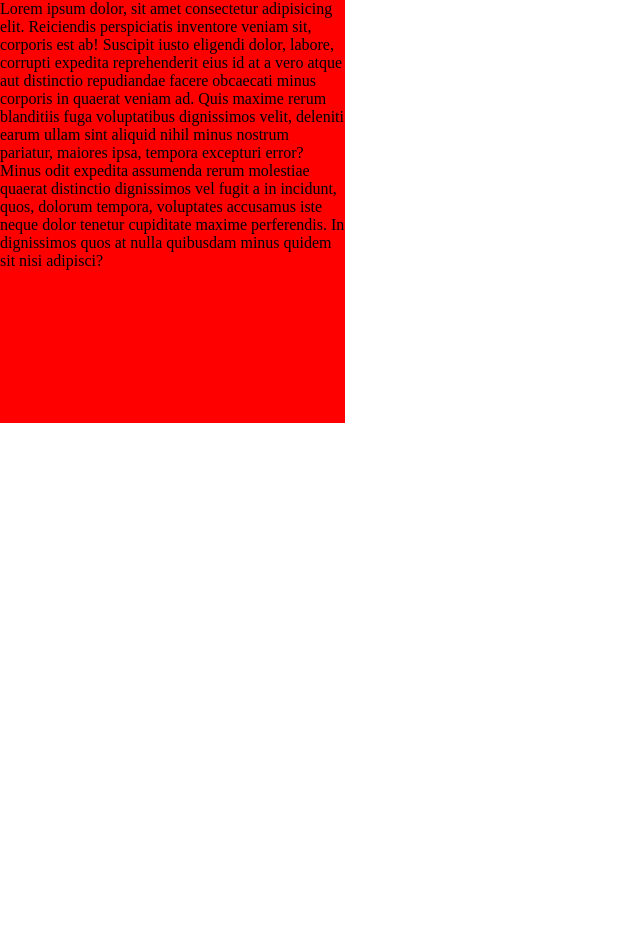
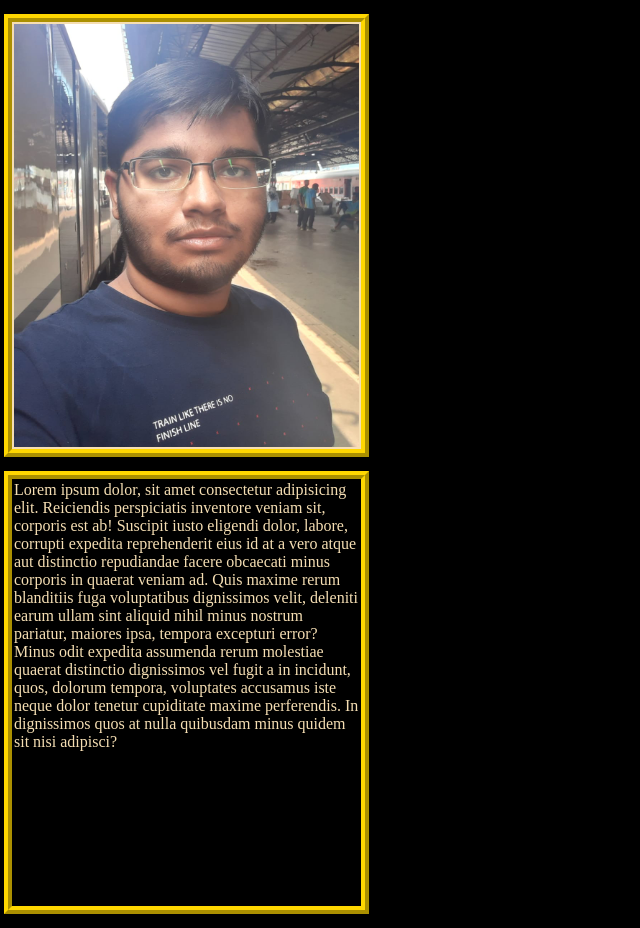
Before and after one commit to RitamSanyal/webdevstrt, a web app: file HTML/09_boxmodel.html in a window 1280 px wide. Shown: the whole page, without its empty margins (0-640 px from the left). Before the commit the page ends 423 px from the top, so only its background shows below. Run offline with its HTML, style and script files only (its server is not run), Linux system fonts and the light colour scheme.

Commit message:
css box model

```diff
--- a/CSS/05_09.css
+++ b/CSS/05_09.css
@@ -1,10 +1,25 @@
 .content {
     height: 423px;
     width: 345px;
-    background: red;
+    background: wheat;
+    color: white;
+    margin: 14px 4px;
+    padding: 2px;
+    border: 8px ridge gold;
+}
+
+.content2 {
+    height: 423px;
+    width: 345px;
+    background: black;
+    color: wheat;
+    margin: 14px 4px;
+    padding: 2px;
+    border: 8px ridge gold;
 }
 
 * {
     margin: 0;
     padding: 0;
+    background: black;
 }
--- a/HTML/09_boxmodel.html
+++ b/HTML/09_boxmodel.html
@@ -10,6 +10,9 @@
 
 <body>
     <div class="content">
+        <img src="/img/ritam.jpg" alt="" height="423px" width="345px">
+    </div>
+    <div class="content2">
         Lorem ipsum dolor, sit amet consectetur adipisicing elit. Reiciendis perspiciatis inventore veniam sit, corporis
         est ab! Suscipit iusto eligendi dolor, labore, corrupti expedita reprehenderit eius id at a vero atque aut
         distinctio repudiandae facere obcaecati minus corporis in quaerat veniam ad. Quis maxime rerum blanditiis fuga
```
